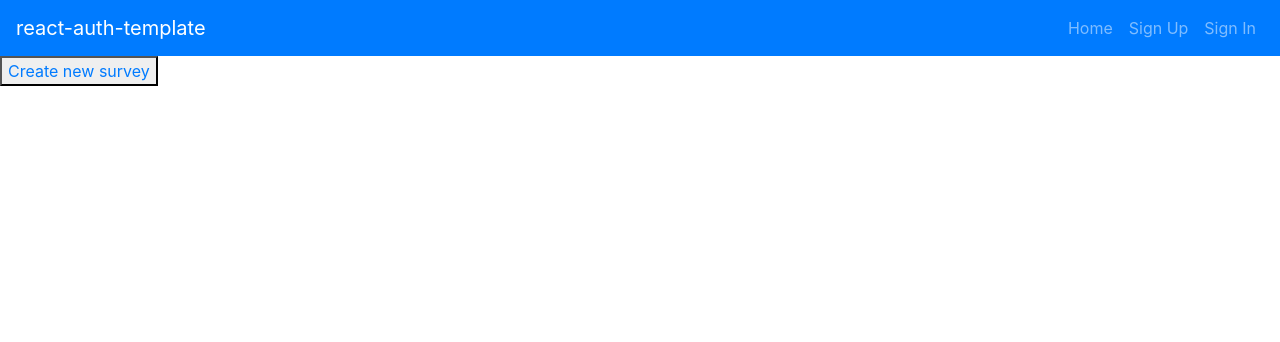
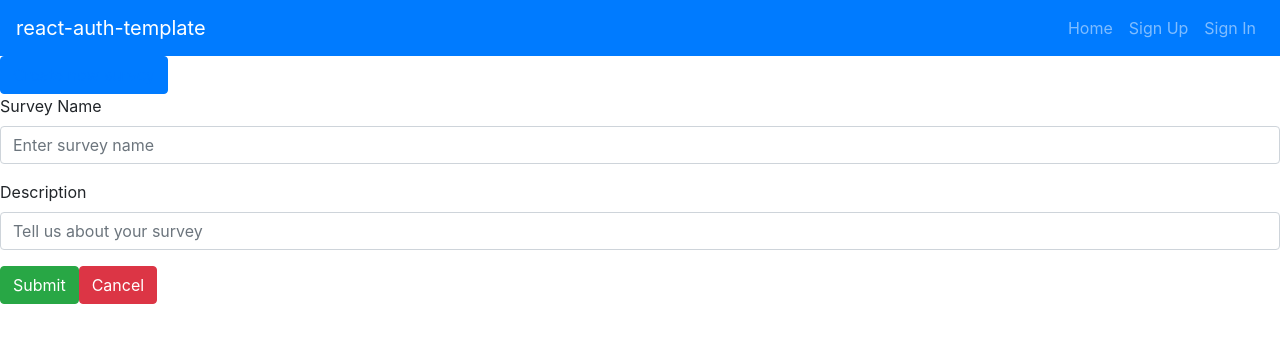
Before and after one commit to CjeanHen/checkout_client, a React app: page / in a window 1280 px wide. Shown: the top 342 px of the page. Built offline with nearby package versions, Linux system fonts and the light colour scheme.

Commit message:
set up create route

```diff
--- a/src/components/App/App.js
+++ b/src/components/App/App.js
@@ -57,7 +57,7 @@ class App extends Component {
           <AuthenticatedRoute user={user} path='/change-password' render={() => (
             <ChangePassword msgAlert={this.msgAlert} user={user} />
           )} />
-          <AuthenticatedRoute user={user} path='/create-survey' render={() => (
+          <AuthenticatedRoute user={user} exact path='/create-survey' render={() => (
             <CreateSurvey user={user} />
           )} />
         </main>
--- a/src/components/CreateSurveyBtn/CreateSurveyBtn.js
+++ b/src/components/CreateSurveyBtn/CreateSurveyBtn.js
@@ -1,9 +1,29 @@
 import React from 'react'
 import { Link } from 'react-router-dom'
+import { Button, Form } from 'react-bootstrap'
 
 const CreateSurveyBtn = () => {
   return (
-    <button><Link to='/create-survey'>Create new survey</Link></button>
+    <div>
+      <Button><Link to='/create-survey'>Create new survey</Link></Button>
+      <Form>
+        <Form.Group controlId="formBasicEmail">
+          <Form.Label>Survey Name</Form.Label>
+          <Form.Control type="email" placeholder="Enter survey name" />
+        </Form.Group>
+
+        <Form.Group controlId="formBasicPassword">
+          <Form.Label>Description</Form.Label>
+          <Form.Control type="password" placeholder="Tell us about your survey" />
+        </Form.Group>
+        <Button variant="success" type="submit">
+          Submit
+        </Button>
+        <Button variant="danger" type="submit">
+          Cancel
+        </Button>
+      </Form>
+    </div>
   )
 }
 
```
